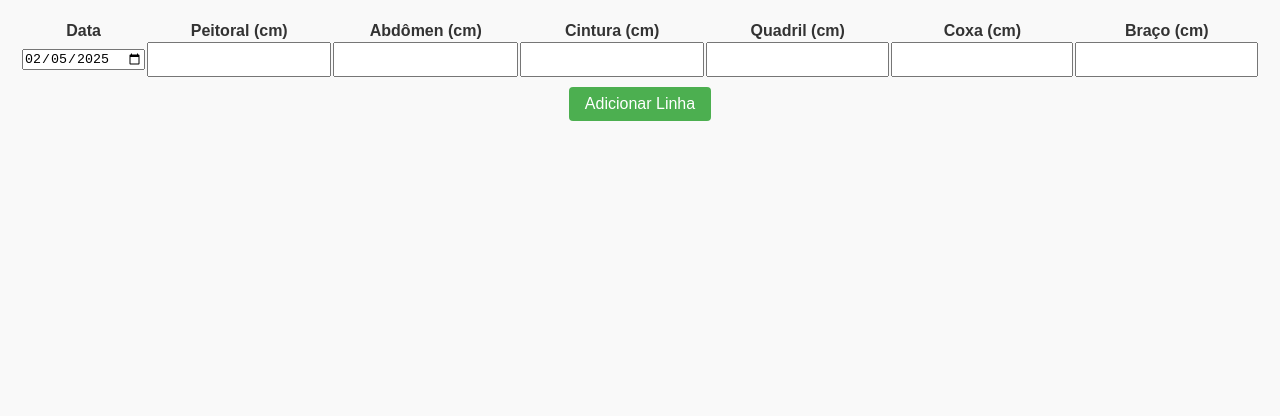
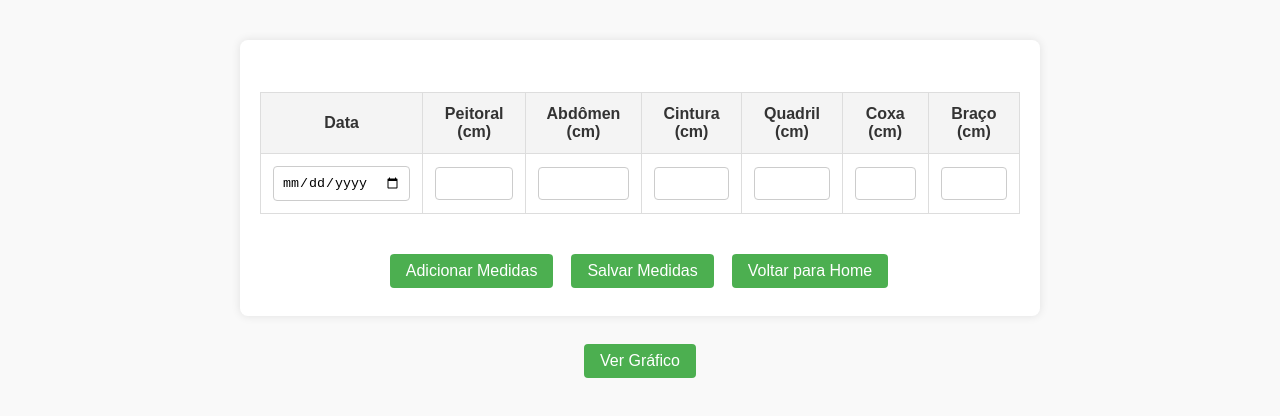
Before and after one commit to mjpfelicia/Monitoramento-de-Medidas-Corporais, a React (Create React App) app: page /formulario in a window 1280 px wide. Shown: the top 416 px of the page. Built offline with nearby package versions, Linux system fonts and the light colour scheme.

Commit message:
melhorando integra~ção do formulario com o grafico

```diff
--- a/src/App.css
+++ b/src/App.css
@@ -44,7 +44,7 @@ body {
   width: var(--container-width);
   max-width: var(--max-width);
   margin: 0 auto;
-  background-color: #fff;
+  background-color: var(--table-header-bg-color);
   box-shadow: 0 0 0.625rem rgba(0, 0, 0, 0.1);
   border-radius: 0.625rem;
 }
--- a/src/components/FormularioMedidas/FormularioMedidas.css
+++ b/src/components/FormularioMedidas/FormularioMedidas.css
@@ -1,3 +1,58 @@
-.table-container {
+/* FormularioMedidas.css */
+
+#formulario-medidas {
+    background-color: #fff;
+    padding: 20px;
+    border-radius: 8px;
+    box-shadow: 0 0 10px rgba(0, 0, 0, 0.1);
+    max-width: 800px;
+    margin: 20px auto;
+  }
+
+  .tabela-container {
     overflow-x: auto;
-}
+    margin: 2rem 0;
+  }
+
+  #tabela-medidas {
+    width: 100%;
+    border-collapse: collapse;
+  }
+
+  #tabela-medidas th,
+  #tabela-medidas td {
+    padding: 12px;
+    border: 1px solid #ddd;
+    text-align: center;
+  }
+
+  #tabela-medidas th {
+    background-color: #f4f4f4;
+  }
+
+  input[type="number"],
+  input[type="date"] {
+    width: 100%;
+    padding: 8px;
+    box-sizing: border-box;
+    border: 1px solid #ccc;
+    border-radius: 4px;
+  }
+
+  button {
+    background-color: #4CAF50;
+    color: white;
+    padding: 12px 20px;
+    margin: 16px 0 8px 0;
+    border: none;
+    border-radius: 4px;
+    cursor: pointer;
+  }
+
+  button:hover {
+    background-color: #45a049;
+  }
+
+  button[type="button"] {
+    margin-right: 10px;
+  }
--- a/src/components/FormularioMedidas/FormularioMedidas.js
+++ b/src/components/FormularioMedidas/FormularioMedidas.js
@@ -1,14 +1,36 @@
 import React, { useState } from 'react';
-import Tabela from '../Tabela/Tabela';
+import { useNavigate } from 'react-router-dom';
 import './FormularioMedidas.css';
+import Grafico from '../Grafico/Grafico';
 
 const FormularioMedidas = () => {
-  const [linhas, setLinhas] = useState([1]);
+  const [linhas, setLinhas] = useState([{}]);
+  const [medidas, setMedidas] = useState([]);
+  const navigate = useNavigate();
 
   const adicionarLinha = () => {
-    setLinhas([...linhas, linhas.length + 1]);
+    setLinhas([...linhas, {}]);
   };
+
+  const handleInputChange = (index, event) => {
+    const { name, value } = event.target;
+    const novasLinhas = [...linhas];
+    novasLinhas[index][name] = value;
+    setLinhas(novasLinhas);
+  };
+
+  const salvarMedidas = () => {
+    setMedidas((prevMedidas) => [...prevMedidas, ...linhas]);
+    alert('Medidas salvas com sucesso!');
+    setLinhas([{}]); // Resetar as linhas após salvar
+  };
+
+  const voltarPagina = () => {
+    navigate('/');
+  };
+
   return (
+    <div>
       <form id="formulario-medidas">
         <div className="tabela-container">
           <table id="tabela-medidas">
@@ -25,13 +47,25 @@ const FormularioMedidas = () => {
             </thead>
             <tbody>
               {linhas.map((linha, index) => (
-              <Tabela key={index} index={index + 1}/>
+                <tr key={index}>
+                  <td><input type="date" name="data" onChange={(event) => handleInputChange(index, event)} /></td>
+                  <td><input type="number" name="peitoral" onChange={(event) => handleInputChange(index, event)} /></td>
+                  <td><input type="number" name="abdomem" onChange={(event) => handleInputChange(index, event)} /></td>
+                  <td><input type="number" name="cintura" onChange={(event) => handleInputChange(index, event)} /></td>
+                  <td><input type="number" name="quadril" onChange={(event) => handleInputChange(index, event)} /></td>
+                  <td><input type="number" name="coxa" onChange={(event) => handleInputChange(index, event)} /></td>
+                  <td><input type="number" name="braco" onChange={(event) => handleInputChange(index, event)} /></td>
+                </tr>
               ))}
             </tbody>
           </table>
         </div>
-      <button type="button" onClick={adicionarLinha}>Adicionar Linha</button>
+        <button type="button" onClick={adicionarLinha}>Adicionar Medidas</button>
+        <button type="button" onClick={salvarMedidas}>Salvar Medidas</button>
+        <button type="button" onClick={voltarPagina}>Voltar para Home</button>
       </form>
+      <Grafico dados={medidas} />
+    </div>
   );
 };
 
--- a/src/components/Grafico/Grafico.js
+++ b/src/components/Grafico/Grafico.js
@@ -8,11 +8,7 @@ const Grafico = ({ dados }) => {
   return (
     <div>
       <button onClick={() => setModalIsOpen(true)}>Ver Gráfico</button>
-      <Modal
-        isOpen={modalIsOpen}
-        onRequestClose={() => setModalIsOpen(false)}
-        contentLabel="Gráfico de Medidas"
-      >
+      <Modal isOpen={modalIsOpen} onRequestClose={() => setModalIsOpen(false)} contentLabel="Gráfico de Medidas">
         <h2>Gráfico de Medidas</h2>
         <ResponsiveContainer width="100%" height={400}>
           <LineChart data={dados} margin={{ top: 5, right: 30, left: 20, bottom: 5 }}>
@@ -21,12 +17,9 @@ const Grafico = ({ dados }) => {
             <YAxis />
             <Tooltip />
             <Legend />
-            <Line type="monotone" dataKey="peitoral" stroke="#8884d8" />
-            <Line type="monotone" dataKey="abdomen" stroke="#82ca9d" />
-            <Line type="monotone" dataKey="cintura" stroke="#ffc658" />
-            <Line type="monotone" dataKey="quadril" stroke="#ff7300" />
-            <Line type="monotone" dataKey="coxa" stroke="#387908" />
-            <Line type="monotone" dataKey="braco" stroke="#ff0000" />
+            {['peitoral', 'abdomen', 'cintura', 'quadril', 'coxa', 'braco'].map((key, index) => (
+              <Line key={index} type="monotone" dataKey={key} stroke={getColor(index)} />
+            ))}
           </LineChart>
         </ResponsiveContainer>
         <button onClick={() => setModalIsOpen(false)}>Fechar</button>
@@ -35,4 +28,9 @@ const Grafico = ({ dados }) => {
   );
 };
 
+const getColor = (index) => {
+  const colors = ['#8884d8', '#82ca9d', '#ffc658', '#ff7300', '#387908', '#ff0000'];
+  return colors[index % colors.length];
+};
+
 export default Grafico;
--- a/src/components/header/Header.js
+++ b/src/components/header/Header.js
@@ -1,7 +1,9 @@
+import './Header.css';
+
 
 const Cabecalho = () => (
   <header className="header">
-    <h1>Projeto de Monitoramento de Medidas Corporais</h1>
+    <h1 className="header__title">Projeto de Monitoramento de Medidas Corporais</h1>
     <p>Acompanhe a evolução das suas medidas corporais ao longo do tempo.</p>
   </header>
 );
--- a/src/components/header/header.css
+++ b/src/components/header/header.css
@@ -1,15 +1,16 @@
-/* Cabeçalho */
 .header {
+  padding: 20px;
   text-align: center;
-  margin-bottom: 2rem;
 }
 
-.header h1 {
+.header__title {
   color: var(--heading-color);
-  margin-bottom: 0.5rem;
+  font-size: 1.9em;
+  margin: 0;
+  padding-bottom: 1rem;
 }
 
-.header p {
-  font-size: 1.25rem;
-  margin-top: 0;
+.header__subtitle {
+  font-size: 1.2em;
+  margin-top: 10px;
 }
```
Lines whose indentation alone changed are shown as unchanged.
